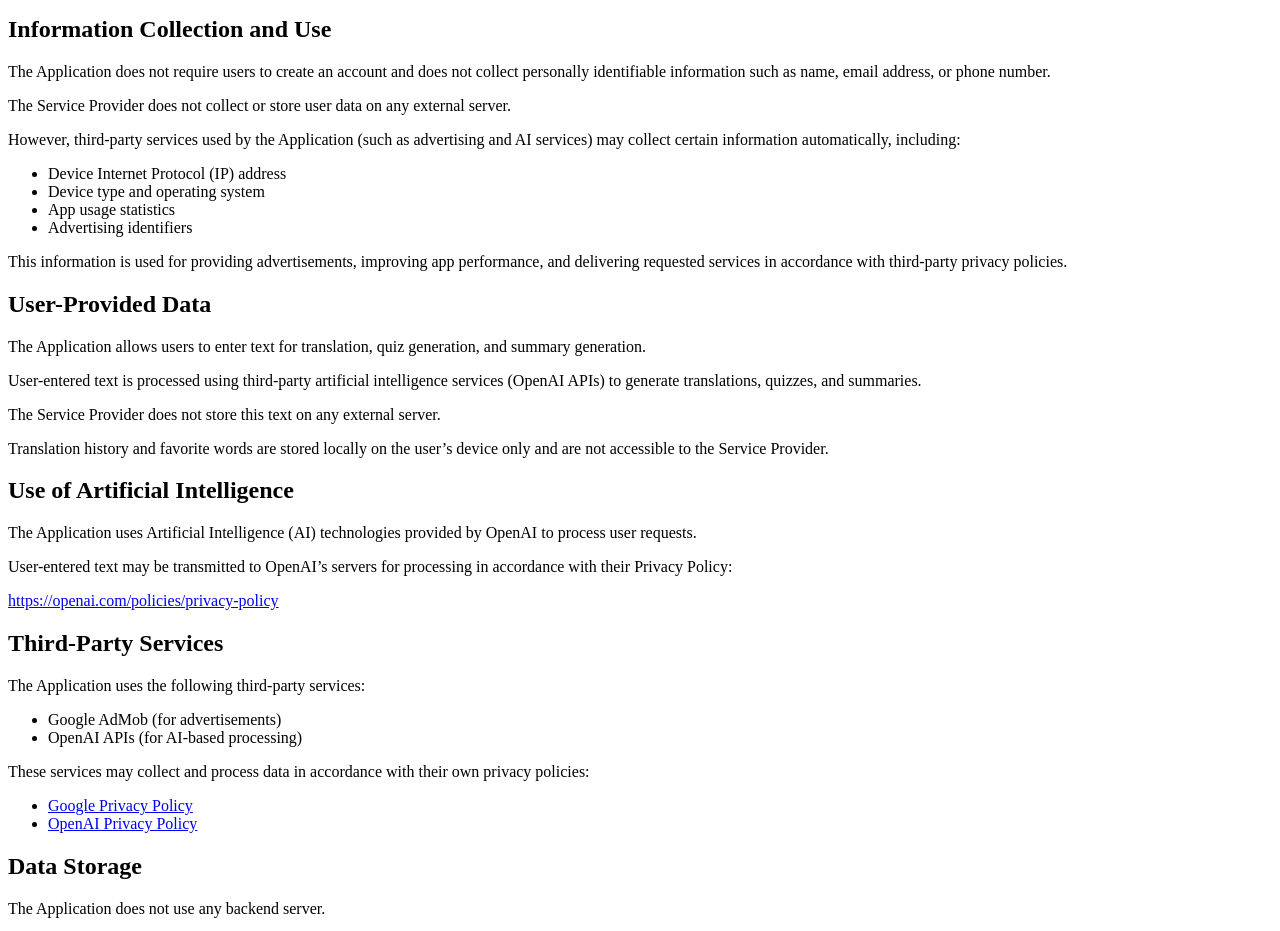
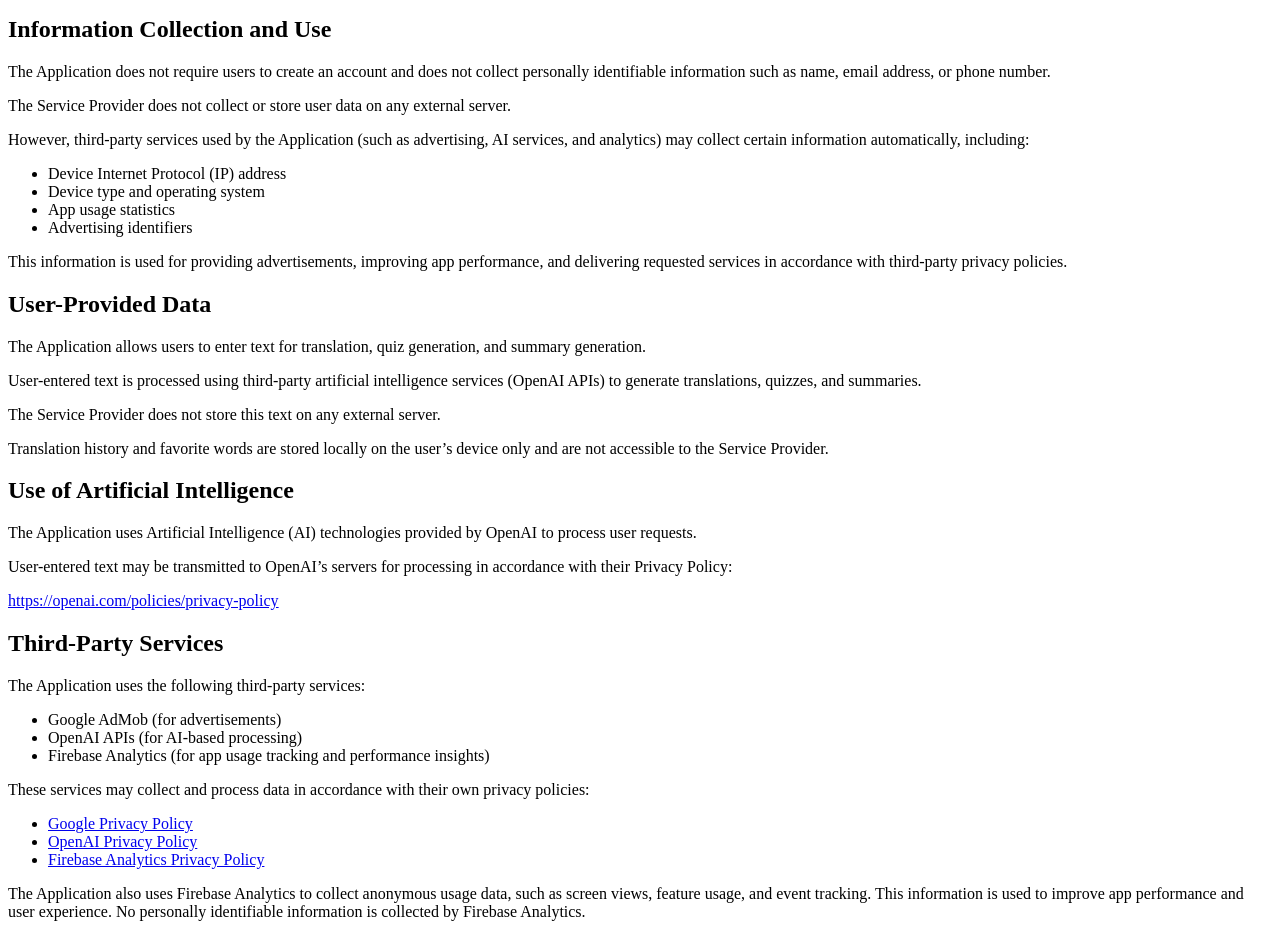
Before and after one commit to Talhahussain22/privacy_policy_langrush, a plain HTML site: page index.html in a window 1280 px wide. Shown: the part 120-1051 px from the top of the page. Drawn offline with Linux system fonts and the light colour scheme.

Commit message:
Revise privacy policy with additional services and dates
Updated privacy policy to include Firebase Analytics and its usage.

```diff
--- a/index.html
+++ b/index.html
@@ -23,7 +23,7 @@
 </p>
 
 <p>
-However, third-party services used by the Application (such as advertising and AI services) may collect certain information automatically, including:
+However, third-party services used by the Application (such as advertising, AI services, and analytics) may collect certain information automatically, including:
 </p>
 
 <ul>
@@ -80,6 +80,7 @@
 <ul>
   <li>Google AdMob (for advertisements)</li>
   <li>OpenAI APIs (for AI-based processing)</li>
+  <li>Firebase Analytics (for app usage tracking and performance insights)</li>
 </ul>
 
 <p>
@@ -89,7 +90,12 @@
 <ul>
   <li><a href="https://policies.google.com/privacy" target="_blank">Google Privacy Policy</a></li>
   <li><a href="https://openai.com/policies/privacy-policy" target="_blank">OpenAI Privacy Policy</a></li>
+  <li><a href="https://firebase.google.com/policies/analytics" target="_blank">Firebase Analytics Privacy Policy</a></li>
 </ul>
+
+<p>
+The Application also uses Firebase Analytics to collect anonymous usage data, such as screen views, feature usage, and event tracking. This information is used to improve app performance and user experience. No personally identifiable information is collected by Firebase Analytics.
+</p>
 
 <h2><strong>Data Storage</strong></h2>
 
@@ -157,7 +163,7 @@
 </p>
 
 <p>
-<strong>Effective Date:</strong> 2026-02-16
+<strong>Effective Date:</strong> 2026-03-17
 </p>
 
 </body>
```
